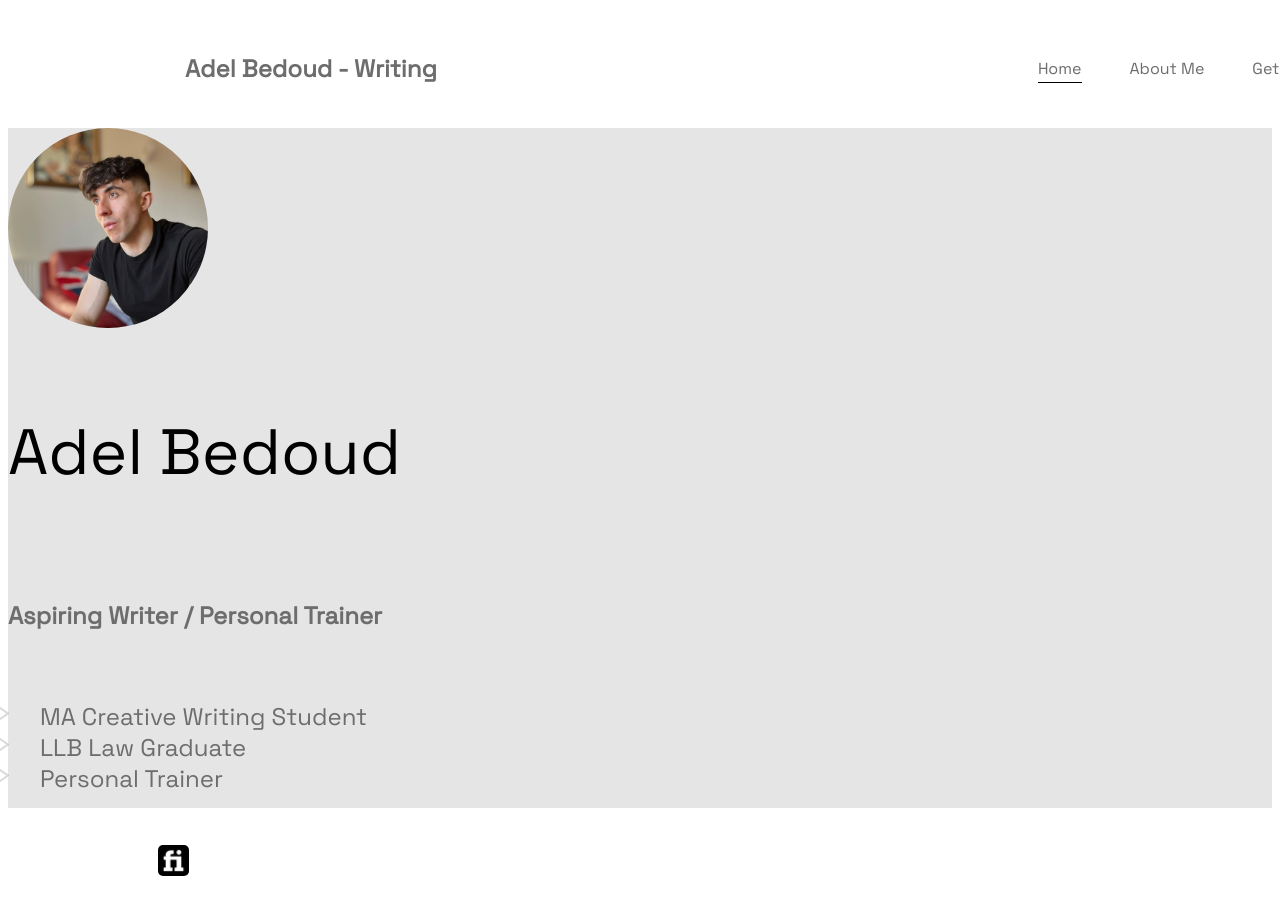
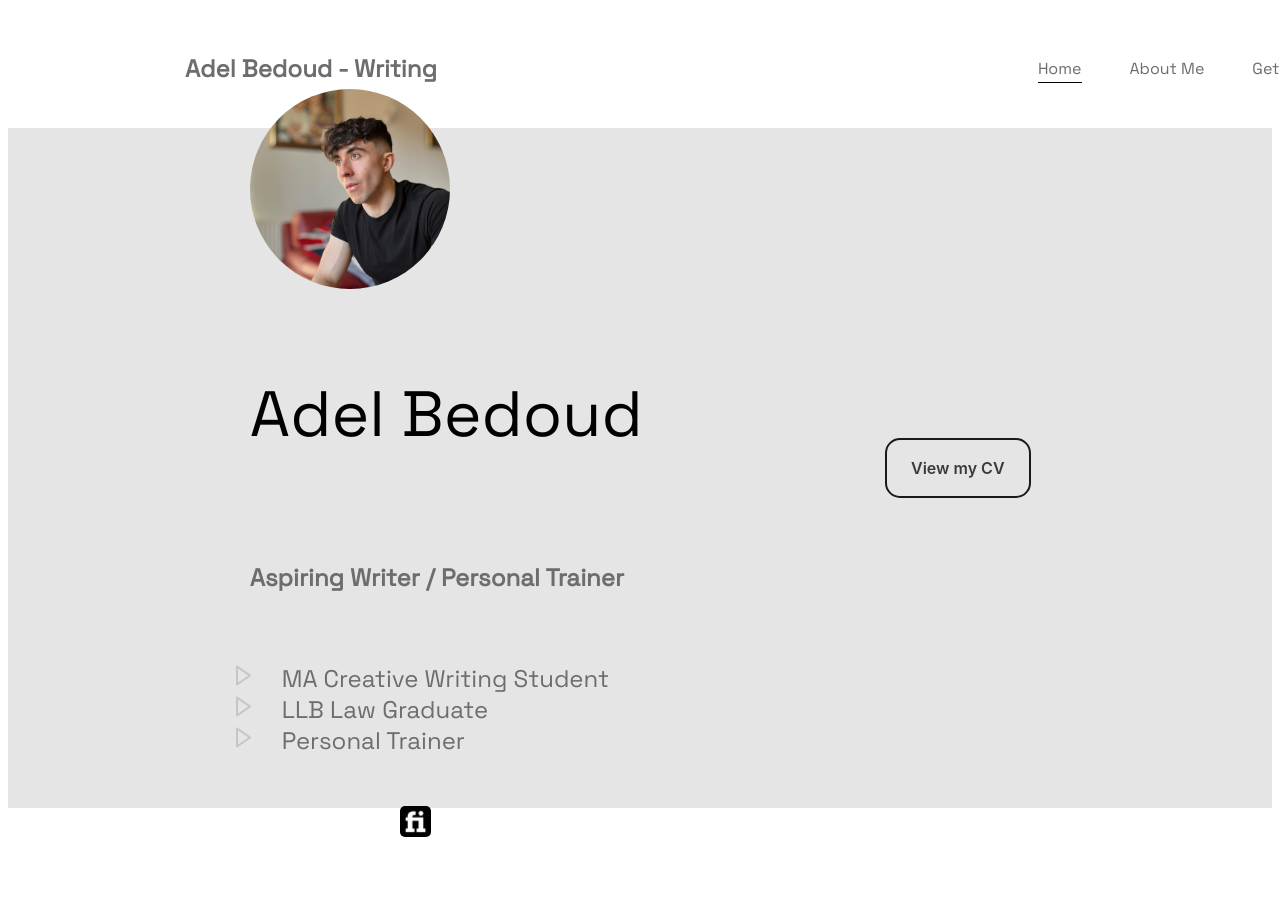
Before and after one commit to Electrolytful/adel-portfolio, a React (Vite) app: page / in a window 1280 px wide. Shown: the top 914 px of the page. Built offline with nearby package versions, Linux system fonts and the light colour scheme; some icons are missing; the HTML template or start-up script is replaced by a standard one.

Commit message:
completed intro section of homepage

```diff
--- /dev/null
+++ b/src/components/Button/index.jsx
@@ -0,0 +1,5 @@
+import styles from './index.module.css';
+
+export default function Button({ content }) {
+    return <button className={styles.button} role="button">{content}</button>
+}
--- /dev/null
+++ b/src/components/Button/index.module.css
@@ -0,0 +1,42 @@
+.button {
+    appearance: none;
+    background-color: transparent;
+    border: 2px solid #1A1A1A;
+    border-radius: 15px;
+    box-sizing: border-box;
+    color: #3B3B3B;
+    cursor: pointer;
+    display: inline-block;
+    font-family: Roobert, -apple-system, BlinkMacSystemFont, "Segoe UI", Helvetica, Arial, sans-serif, "Apple Color Emoji", "Segoe UI Emoji", "Segoe UI Symbol";
+    font-size: 16px;
+    font-weight: 600;
+    line-height: normal;
+    margin: 0;
+    height: 60px;
+    outline: none;
+    padding: 16px 24px;
+    text-align: center;
+    text-decoration: none;
+    transition: all 300ms cubic-bezier(.23, 1, 0.32, 1);
+    user-select: none;
+    -webkit-user-select: none;
+    touch-action: manipulation;
+    width: 100%;
+    will-change: transform;
+}
+
+.button:disabled {
+    pointer-events: none;
+}
+
+.button:hover {
+    color: #fff;
+    background-color: #1A1A1A;
+    box-shadow: rgba(0, 0, 0, 0.25) 0 8px 15px;
+    transform: translateY(-2px);
+}
+
+.button:active {
+    box-shadow: none;
+    transform: translateY(0);
+}
--- a/src/components/index.jsx
+++ b/src/components/index.jsx
@@ -1,2 +1,3 @@
 export { default as Layout } from './Layout';
 export { default as Profile } from './Profile';
+export { default as Button } from './Button';
--- a/src/pages/Home/index.jsx
+++ b/src/pages/Home/index.jsx
@@ -2,7 +2,7 @@
 
 import { useCurrentPage } from "../../context/currentPageContext";
 
-import { Profile } from "../../components";
+import { Profile, Button } from "../../components";
 
 export default function Home() {
   const pageCtx = useCurrentPage();
@@ -12,6 +12,9 @@
     <div className={styles.home}>
       <section className={styles.intro}>
         <Profile />
+        <div className="button">
+          <Button content="View my CV" />
+        </div>
       </section>
 
       <section className={styles.works}></section>
--- a/src/pages/Home/index.module.css
+++ b/src/pages/Home/index.module.css
@@ -8,6 +8,9 @@
     width: 100%;
     height: 85vh;
     background-color: var(--grey);
+    display: flex;
+    justify-content: space-evenly;
+    align-items: center;
 }
 
 .works {
```
